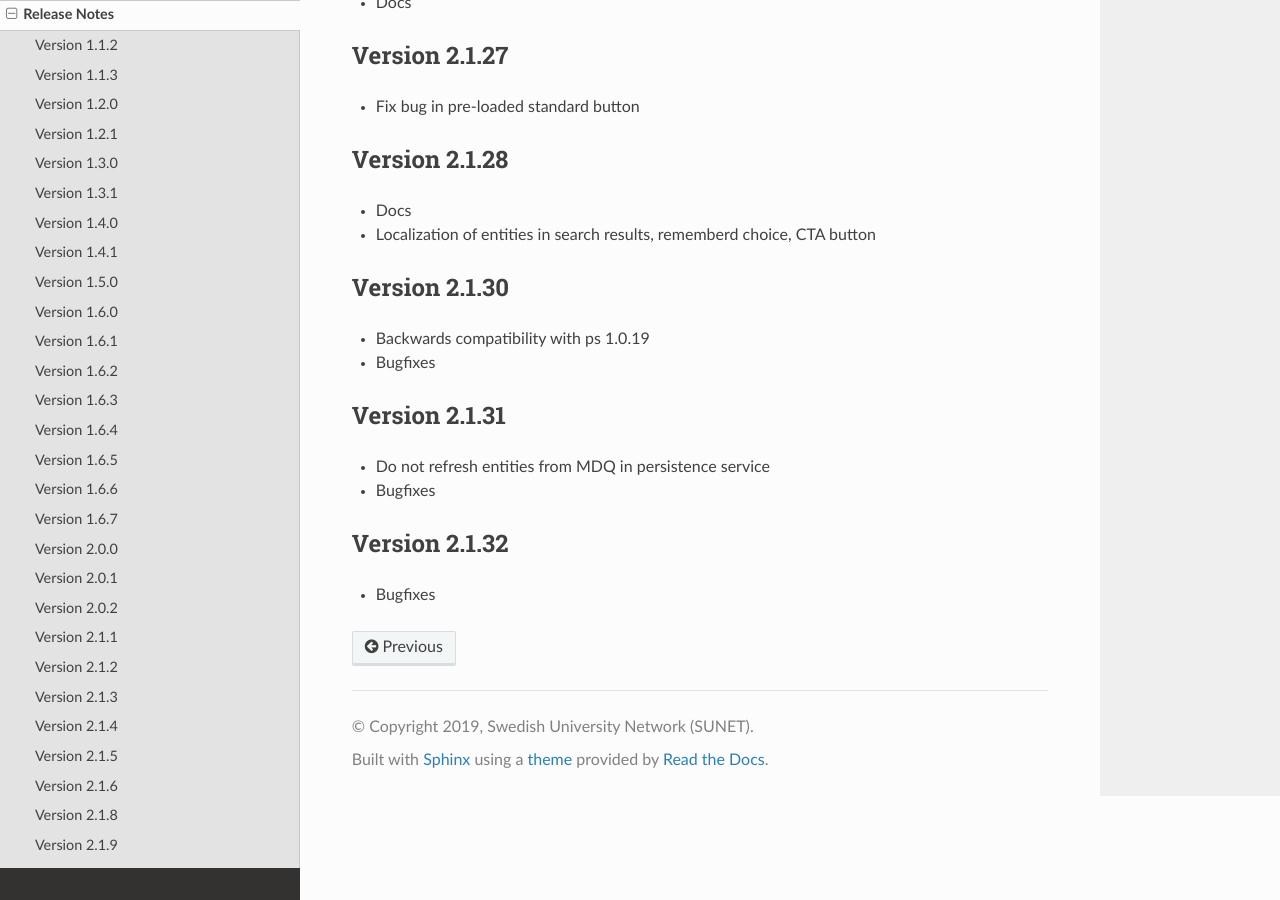
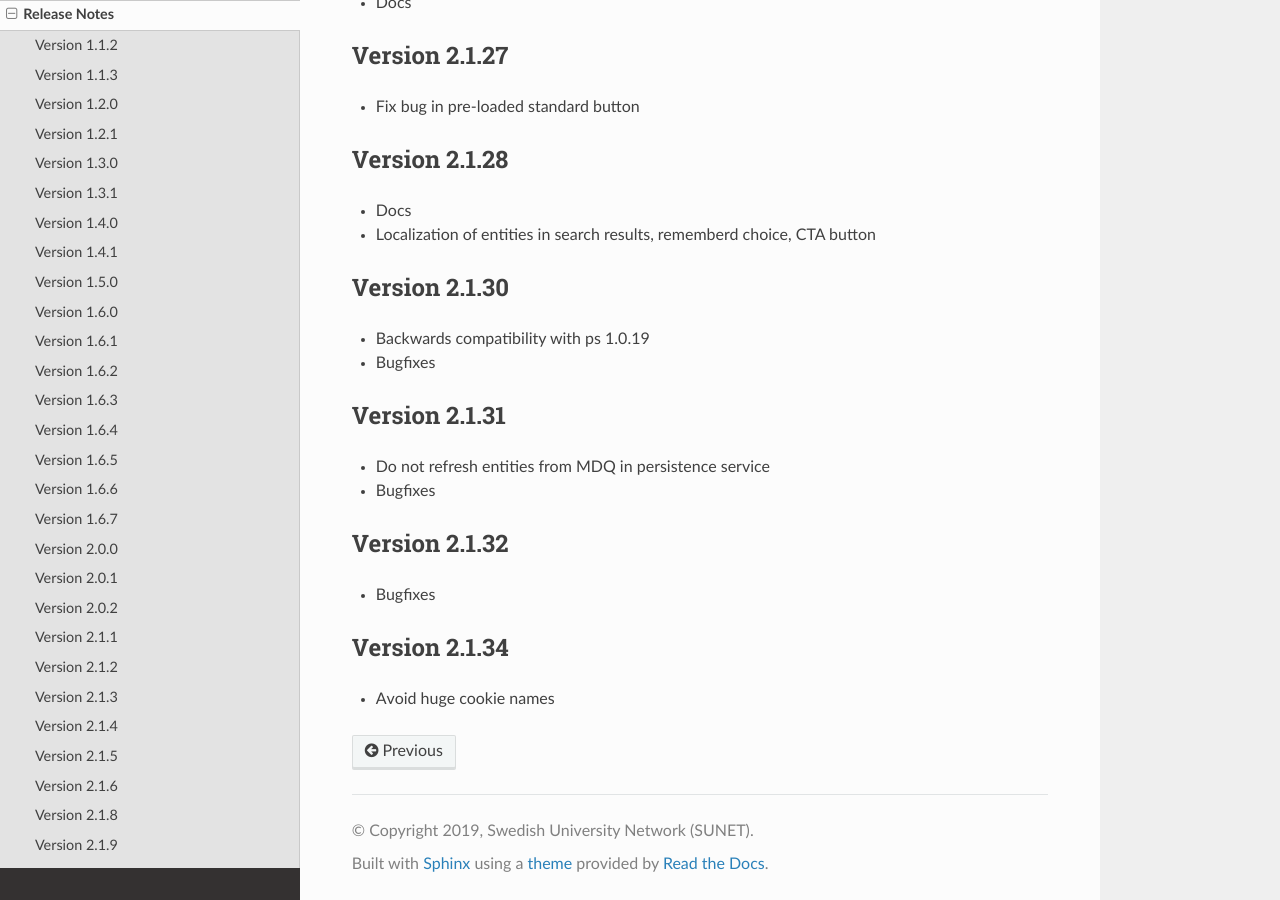
Before and after one commit to TheIdentitySelector/thiss-js, a Sphinx documentation site: the page built from docs/releasenotes.rst, in a window 1280 px wide and 900 px high, scrolled down 4601 px. Built offline with Sphinx 7.4.7 and the Read the Docs theme 3.1.0, drawn with Linux system fonts in a browser that asks for light colours.

Commit message:
bump version to 2.1.34

```diff
--- a/docs/conf.py
+++ b/docs/conf.py
@@ -26,7 +26,7 @@ author = u'Leif Johansson'
 # The short X.Y version
 version = u'2.1'
 # The full version, including alpha/beta/rc tags
-release = u'2.1.33'
+release = u'2.1.34'
 js_source_path = '../src'
 
 # -- General configuration ---------------------------------------------------
--- a/docs/releasenotes.rst
+++ b/docs/releasenotes.rst
@@ -241,3 +241,8 @@ Version 2.1.32
 --------------
 
 * Bugfixes
+
+Version 2.1.34
+--------------
+
+* Avoid huge cookie names
--- a/package.json
+++ b/package.json
@@ -1,6 +1,6 @@
 {
   "name": "@theidentityselector/thiss",
-  "version": "2.1.33",
+  "version": "2.1.34",
   "description": "The Identity Selector",
   "main": "index.js",
   "private": false,
```
Also changed, not shown: 2 other files.
